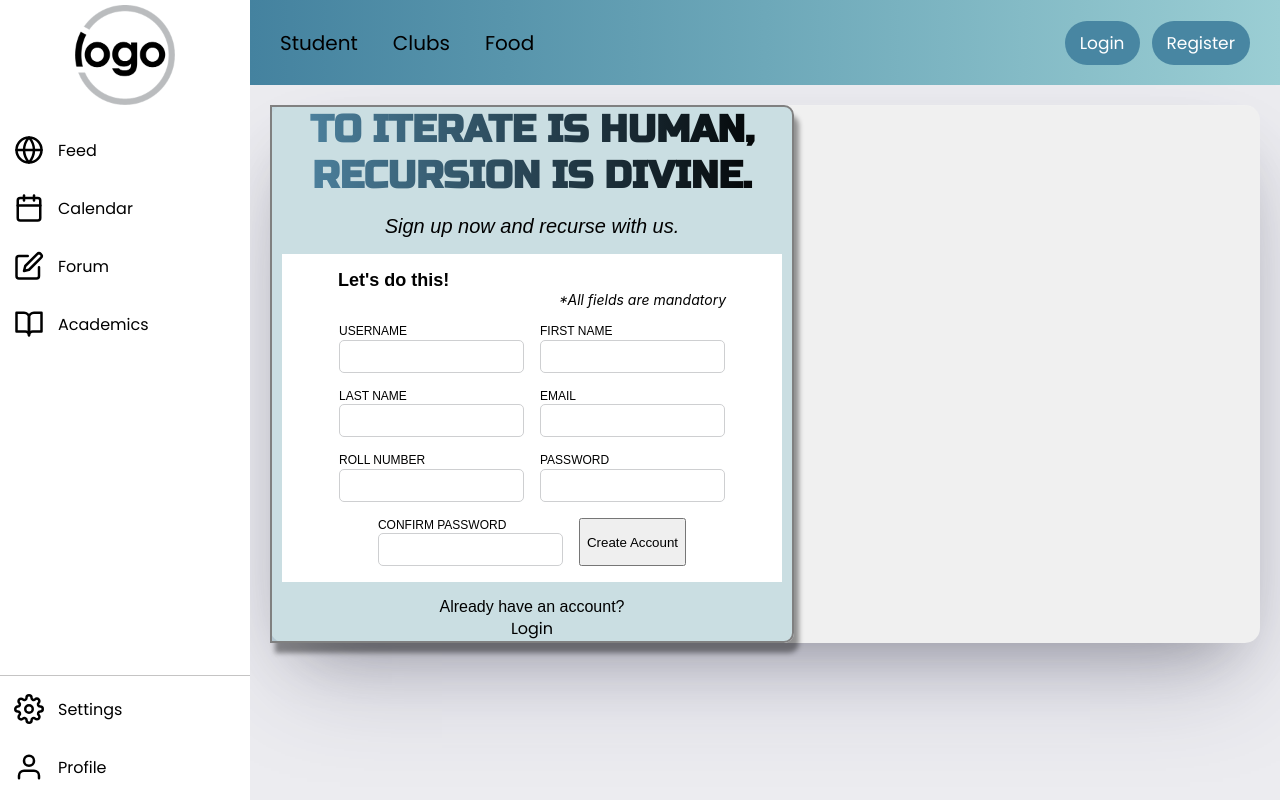
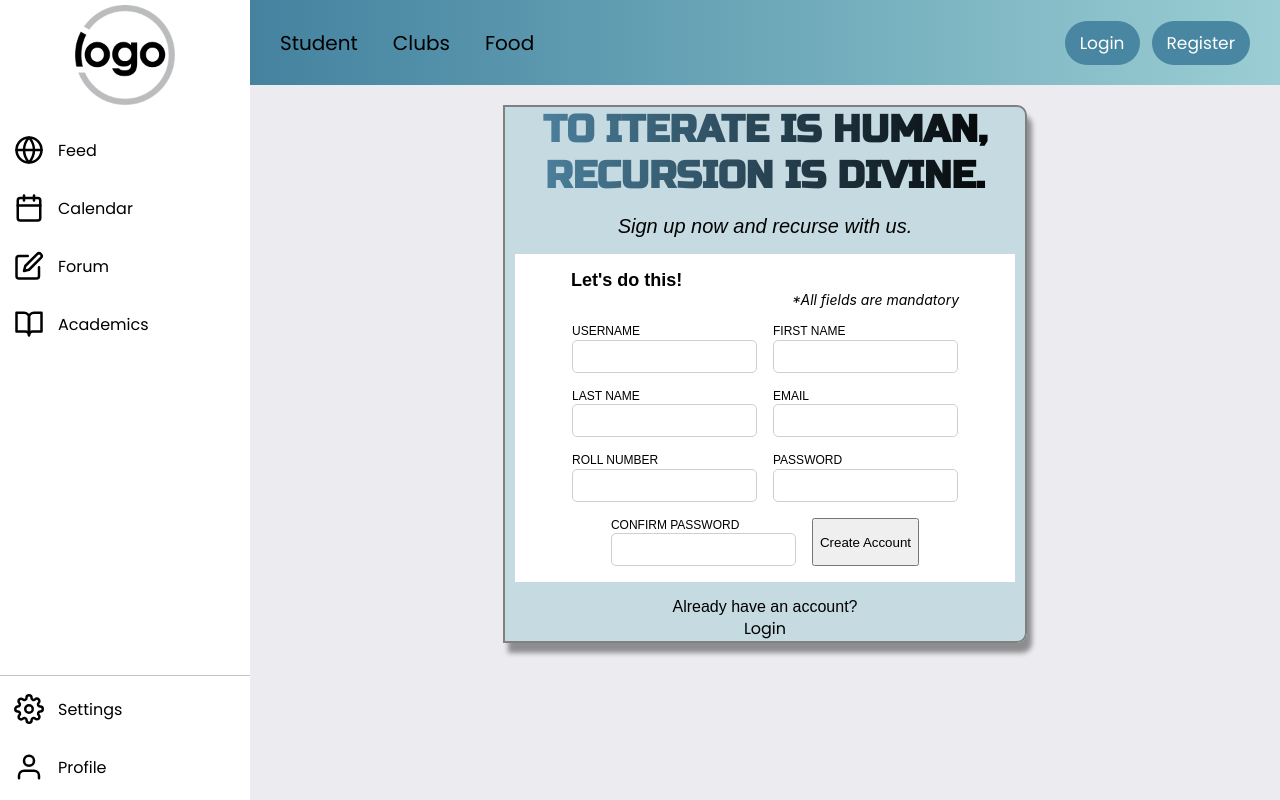
Before and after one commit to devashishdubal/insti_nitw, a React (Create React App) app in the folder client/: page / in a window 1280 px wide. Both pictures are taken after a click on the button "Register". Built offline with nearby package versions, Linux system fonts and the light colour scheme; a web font is replaced by a local one.

Commit message:
Style register

```diff
--- a/client/src/components/register/Register.css
+++ b/client/src/components/register/Register.css
@@ -3,12 +3,13 @@
 @import url('https://fonts.googleapis.com/css2?family=Autour+One&family=Schoolbell&display=swap');
 
 .register-container {
-    background-color: rgb(240, 240, 240);
+    display: flex;
+    justify-content: center;
     display: flex;
     align-self: center;
     padding: 0;
     border-radius: 15px;
-    box-shadow: rgba(255, 255, 255, 0.1) 0px 1px 1px 0px inset, rgba(50, 50, 93, 0.25) 0px 50px 100px -20px, rgba(0, 0, 0, 0.3) 0px 30px 60px -30px;
+    /* box-shadow: rgba(255, 255, 255, 0.1) 0px 1px 1px 0px inset, rgba(50, 50, 93, 0.25) 0px 50px 100px -20px, rgba(0, 0, 0, 0.3) 0px 30px 60px -30px; */
 }
 
 .register-container .image-bar {
```
